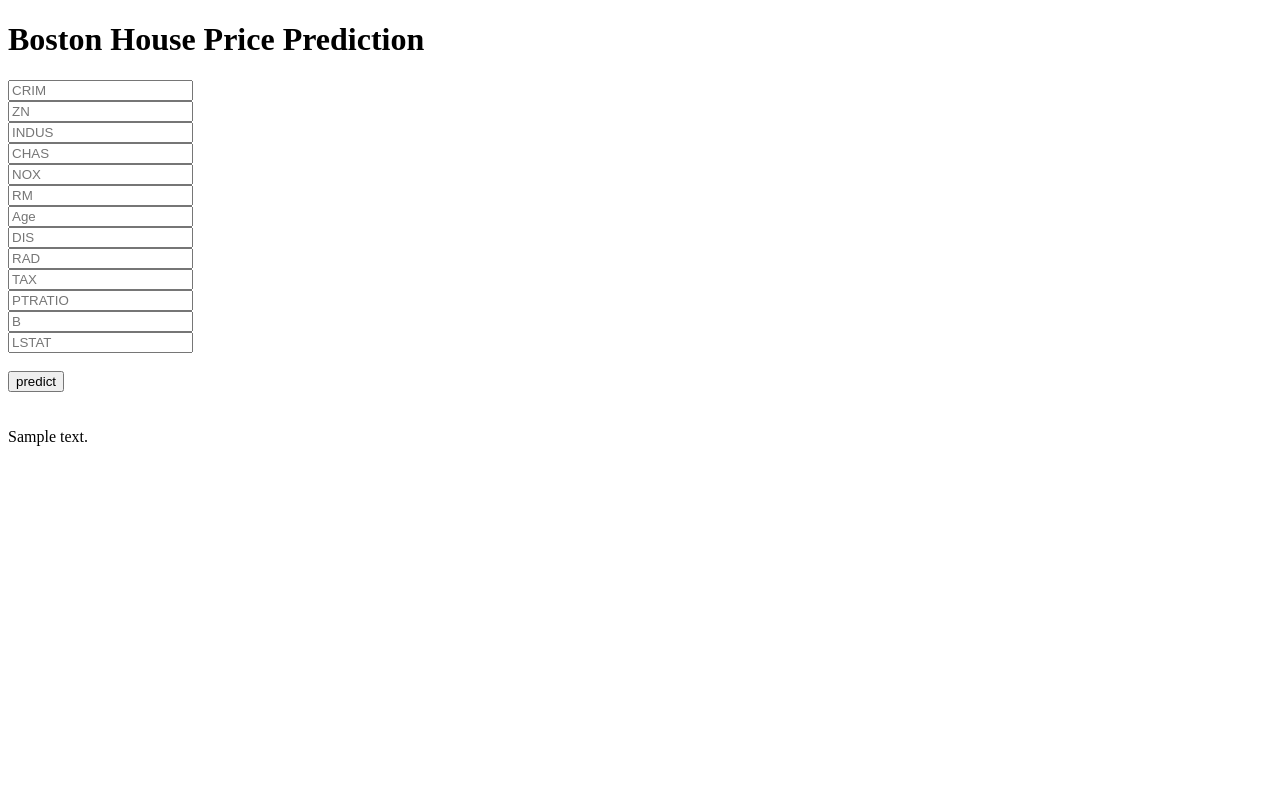
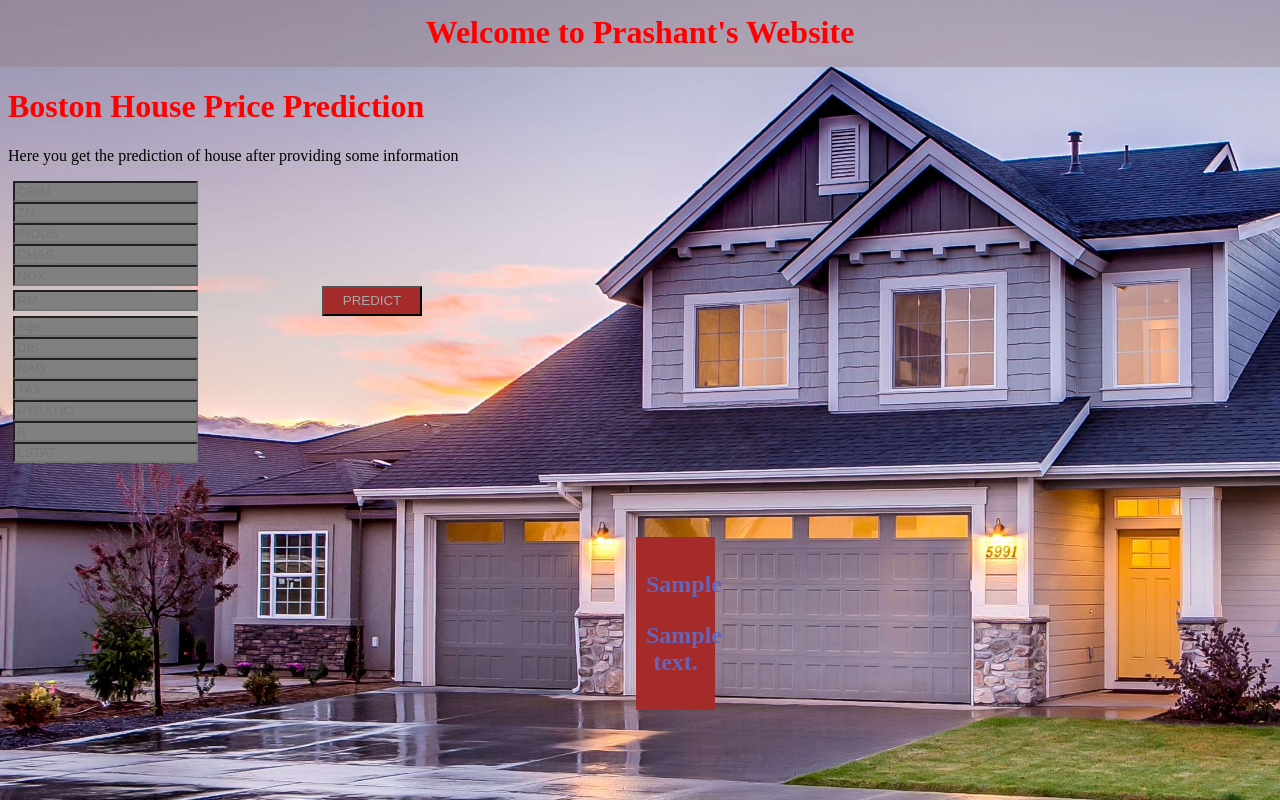
Before and after one commit to PRASHANT1-SAXENA/EndToEnd_Industrial_projects, a Flask app: template End_to_End_projects/templates/home.html in a window 1280 px wide. Run offline with Flask 3, Linux system fonts and the light colour scheme; the template is opened without the code that fills it: most values are stand-ins (such as "Sample title", 1, 10 or a date in 2020); parts of the project's set-up code (start-up, migrations or seed data) failed here and were passed over.

Commit message:
adding css file with some modification in other files

```diff
--- a/End_to_End_projects/app.py
+++ b/End_to_End_projects/app.py
@@ -34,10 +34,7 @@ def predict():
     print(data)
     final_input = scaler.transform(np.array(data).reshape(1, -1))
     output = regmodel.predict(final_input)[0]
-    return render_template('home.html', prediction_text="The predicted house price is {}".format(output))
-
-
-
+    return render_template('home.html', prediction_text=" Your house price will be {}".format(output),set_p="welcome to Home")
 
 
 
--- /dev/null
+++ b/End_to_End_projects/static/css/style.css
@@ -0,0 +1,53 @@
+body{background-image:url("back_image.jpg");
+    /* background-color:rgb(2, 8, 18); */
+
+}
+
+.heading {
+    margin-top:-10px;
+    margin-left: -10px;
+    margin-right:-10px;
+    color:red;
+    background-color: hsl(0, 11%, 54%,0.4);
+    text-align: center;
+    padding: 16px;
+
+}
+.first_line{
+    color:black;
+}
+
+.about {
+    color:red;
+}
+input {
+    margin-left: 5px;
+    background-color: grey;
+}
+
+.box {
+    margin-top: 20px;
+    margin-left: 628px;
+    margin-right: 557px;
+    text-align: center;
+    color: rgb(100, 100, 185);
+    font-weight: 900;
+    font-size: 150%;
+    background-color: brown;
+  }
+
+  .box:not(:empty) {
+    padding: 10px;
+  }
+
+
+
+
+#submit{
+    color:darkgray;
+    margin-left:120px;
+    height:30px;
+    width: 100px;
+    padding:30;
+    background-color: brown;
+}
--- a/End_to_End_projects/templates/home.html
+++ b/End_to_End_projects/templates/home.html
@@ -3,18 +3,21 @@
 <head>
     <meta charset="UTF-8">
     <title>Boston House Price Prediction</title>
-    <!-- Include any necessary CSS files here -->
+    <link rel="stylesheet" href="{{url_for('static',filename="css/style.css")}}">
 </head>
 <body>
     <div class="login">
-        <h1>Boston House Price Prediction</h1>
+        <h1 class="heading">Welcome to Prashant's Website</h1>
+        <h1  class="about">Boston House Price Prediction</h1>
+        <p class="first_line"> Here you get the prediction of house after providing some information</p>
         <form action="{{ url_for('predict') }}" method="post">
             <input type="text" name="CRIM" placeholder="CRIM" required="required"><br>
             <input type="text" name="ZN" placeholder="ZN" required="required"><br>
             <input type="text" name="INDUS" placeholder="INDUS" required="required"><br>
             <input type="text" name="CHAS" placeholder="CHAS" required="required"><br>
             <input type="text" name="NOX" placeholder="NOX" required="required"><br>
-            <input type="text" name="RM" placeholder="RM" required="required"><br>
+            <input type="text" name="RM" placeholder="RM" required="required">
+            <button id ="submit" type="submit" class="btn btn-primary btn-large">PREDICT</button><br>
             <input type="text" name="Age" placeholder="Age" required="required"><br>
             <input type="text" name="DIS" placeholder="DIS" required="required"><br>
             <input type="text" name="RAD" placeholder="RAD" required="required"><br>
@@ -23,14 +26,18 @@
             <input type="text" name="B" placeholder="B" required="required"><br>
             <input type="text" name="LSTAT" placeholder="LSTAT" required="required"><br><br>
 
-            <button type="submit" class="btn btn-primary btn-large">predict</button>
+
+
         </form>
         <br>
         <br>
-    </div>
-    {{ prediction_text }}
+</div>
 
 
+<div class="box" >
+    <p >{{set_p}}</p>
+    <p >{{ prediction_text }}</p>
+</div>
 
 </body>
 </html>
```
Also changed, not shown: End_to_End_projects/static/css/back_image.jpg (added).
